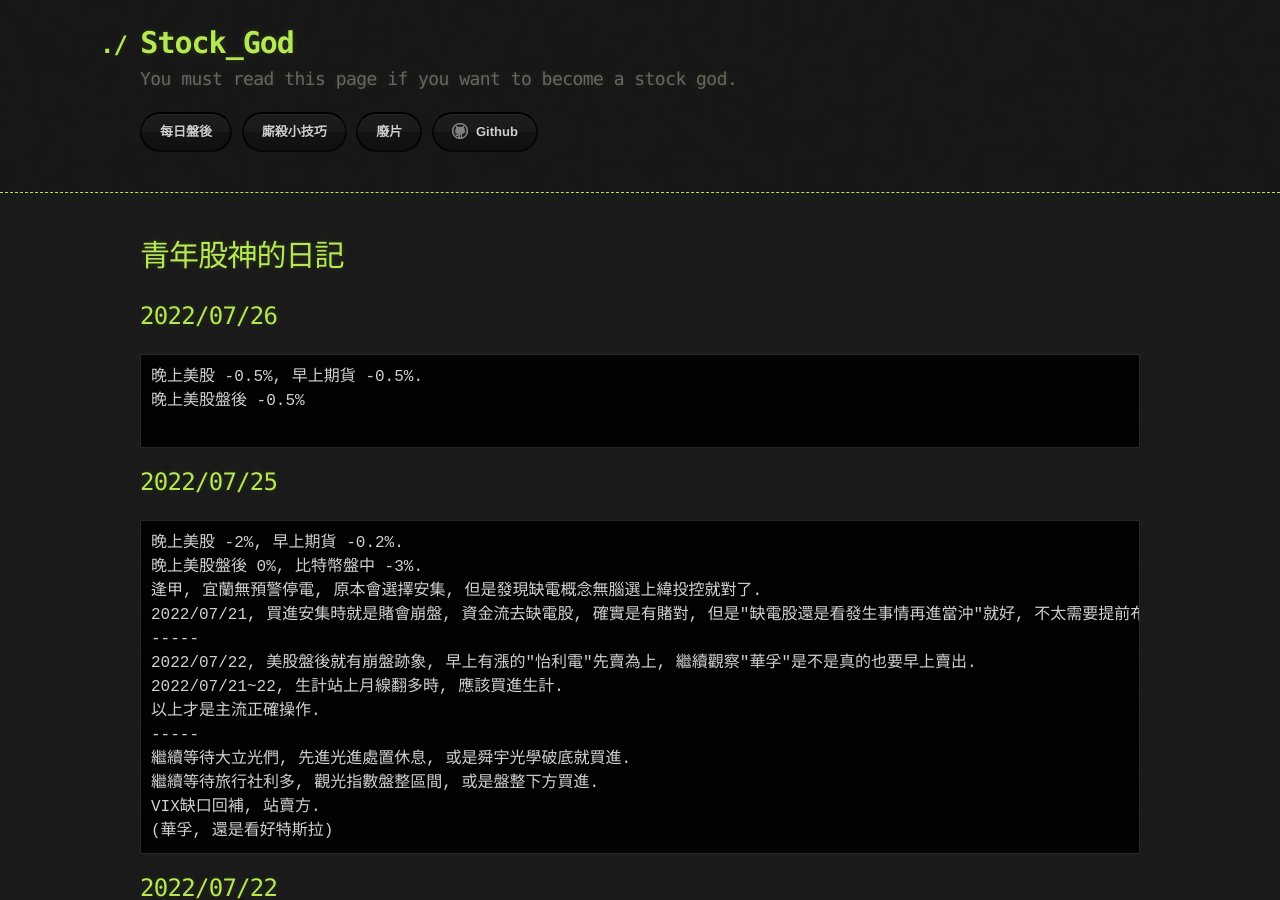
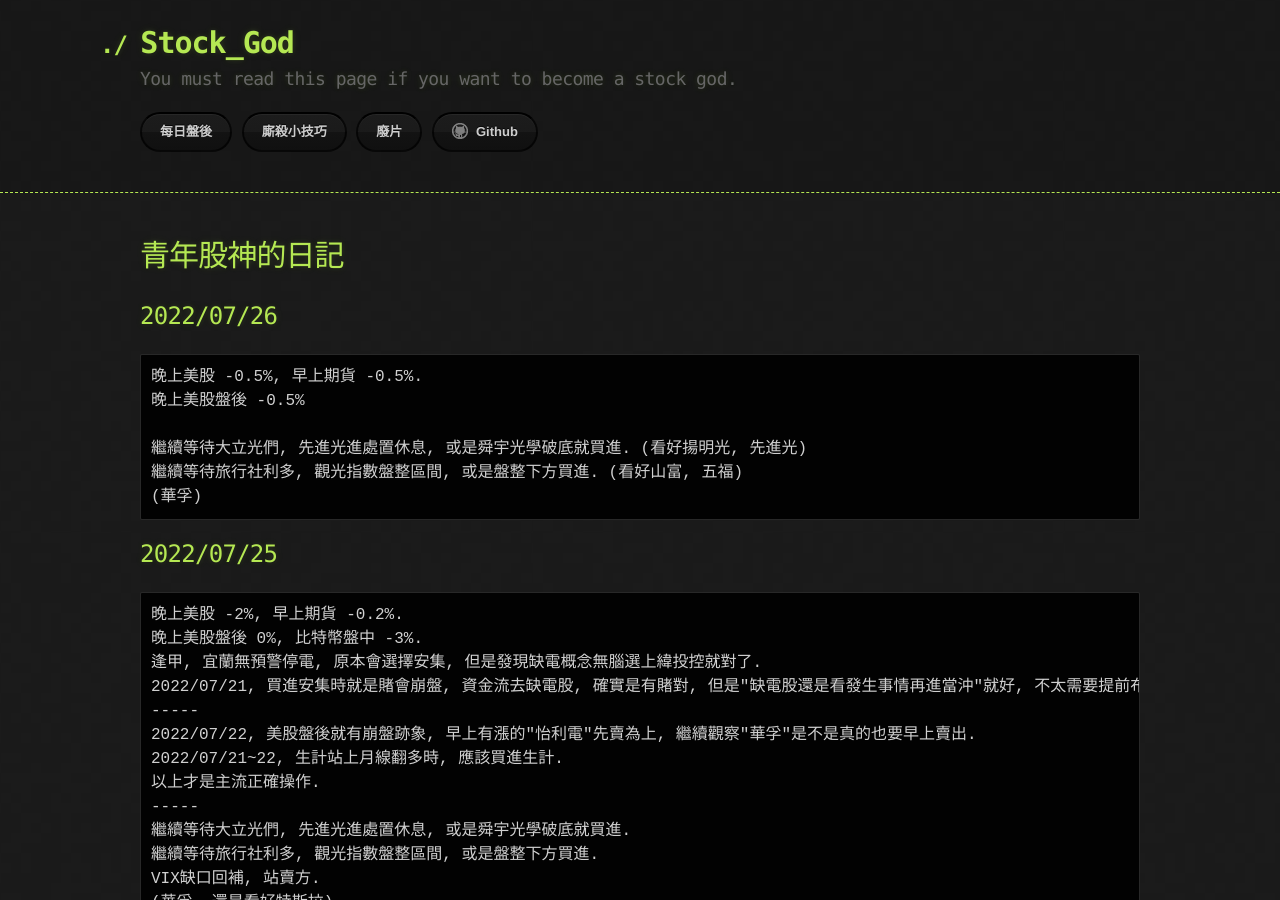
Before and after one commit to lepg5487/Stock_God, a Jekyll site: the page built from index.md, in a window 1280 px wide and 900 px high. Built offline with Jekyll 4.4.1, drawn with Linux system fonts in a browser that asks for light colours; our own code applies the rules of GitHub Pages for plain Markdown files.

Commit message:
Update index.md

````diff
--- a/index.md
+++ b/index.md
@@ -8,6 +8,9 @@ layout: testlayouts
 晚上美股 -0.5%, 早上期貨 -0.5%.
 晚上美股盤後 -0.5%
 
+繼續等待大立光們, 先進光進處置休息, 或是舜宇光學破底就買進. (看好揚明光, 先進光)
+繼續等待旅行社利多, 觀光指數盤整區間, 或是盤整下方買進. (看好山富, 五福)
+(華孚)
 ```
 
 ## 2022/07/25
````
